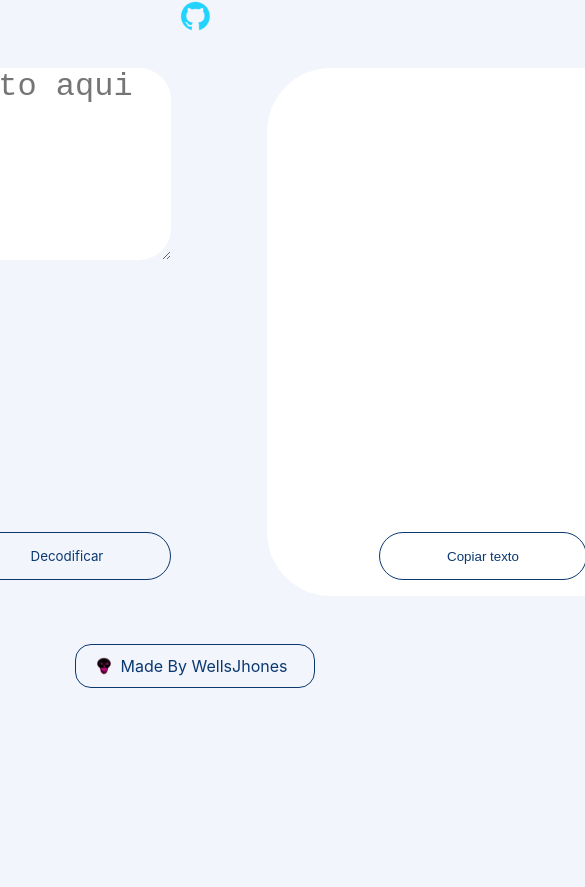
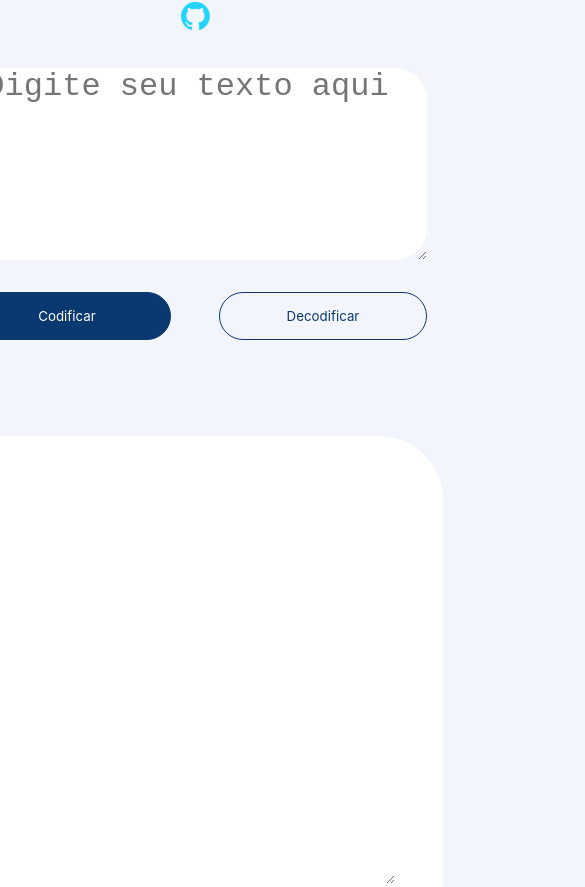
Before and after one commit to WellsJhones/challenge-encriptador, a plain HTML site: page index.html in a window 390 px wide. Shown: the top 887 px of the page, 585 px wide, since content can reach past the window. Before the commit the page ends 844 px from the top, so only its background shows below. Drawn offline with Linux system fonts and the light colour scheme.

Commit message:
add responsivity

```diff
--- a/index.html
+++ b/index.html
@@ -27,7 +27,7 @@
           </div>
         </div>
         <div class="h3_field">
-          <textarea id="text__output" ="text" class="show"></textarea>
+          <textarea id="text__output" class="textshow" readonly></textarea>
 
           <button onclick="copy()" id="button__h3">Copiar texto</button>
         </div>
--- a/styles/style.css
+++ b/styles/style.css
@@ -28,7 +28,7 @@ body{
 
 }
 .main_principla{
-
+    width: 100%;
     background: #f2f2f2;
     display: flex;
     justify-content: center;
@@ -37,8 +37,9 @@ body{
 .input__and__buttons{
     display: flex;
     flex-direction: column;
-    justify-content: top;
+
     gap: 16rem;
+    width: 50%;
 }
 .div_buttons{
     display: flex;
@@ -101,9 +102,7 @@ body{
     text-align: center;
     padding: 1rem;
     background-color: #FFFFFF;
-
-
-
+    width: 50%;
 }
 #button__h3{
 
@@ -151,7 +150,7 @@ body{
     border-radius: 2rem;
     width: 25rem;
     text-align: center;
-    height: 30rem;
+    height: 7%;
     color: rgb(39, 0, 93);
     background-color: white;
 
@@ -172,7 +171,7 @@ body{
     text-decoration: none;
     border: 0.1rem solid #0A3871;
     border-radius: 1rem;
-    width: 15rem;
+    width: 5%rem;
     text-align: center;
     padding: 0.7rem;
     color: #0A3871;
@@ -184,23 +183,33 @@ body{
     transition: 0.5s;
 
 }
-
-#guy{
-    padding-bottom: 5re;
-    width: 15rem;
-    height: 14rem;
+@media(max-width: 1000px){
+    .main_section{
+    display: flex;
+    justify-content: center;
+    align-items: center;
+    flex-direction: column;
 }
-#h4__text{
-    height: 5rem;
-    width: rem;
-    padding: rem;
+.input__and__buttons{
+    display: flex;
+    flex-direction: column;
+    gap: 1rem;
+    width: 100%;
+}.h3_field{
+    display: flex;
+    justify-content: center;
+    align-items: center;
+    flex-direction: column;
+    height: 33rem;
+    gap: 1rem;
     font-family: var(--secondary-font);
-    font-weight: 400;
+    border: none;
+    border-radius: 4rem;
+    font-size: 1.5rem;
+    font-weight: 500;
+    text-align: center;
+    padding: 1rem;
+    background-color: #FFFFFF;
+    width: 100%;
 }
-#h3__text{
-    height: 6rem;
-    width: rem;
-    padding: 2rem;
-    font-family: var(--secondary-font);
-    font-weight: 400;
 }
```
